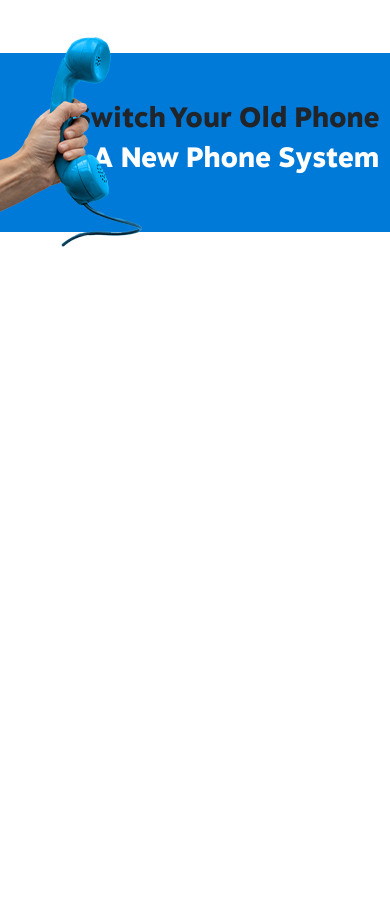
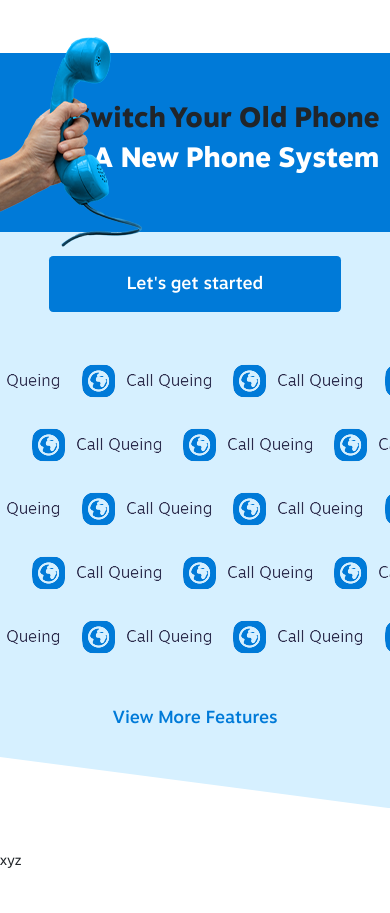
Before and after one commit to tomi0505/wb1, a website built with webpack: page src/index.html in a window 390 px wide. Shown: the part 3350-4263 px from the top of the page. Before the commit the page ends 3597 px from the top, so only its background shows below. Built offline with nearby package versions, Linux system fonts and the light colour scheme.

Commit message:
cta-b OK

```diff
--- a/src/index.html
+++ b/src/index.html
@@ -128,7 +128,7 @@
 				</div>
 			</div>
 		</section>
-		<section class="position-relative mt-lg-5 py-5 phone-promo-b">
+		<section class="position-relative mt-lg-5 py-5 mx-auto mb-3 mb-lg-0 phone-promo-b">
 			<div class="container">
 				<div class="row">
 					<div class="col-12 col-lg-8 mx-lg-auto">
@@ -149,6 +149,14 @@
 				<img src="./public/images/cta-phone-big.png" alt="cta phone">
 			</picture>
 		</section>
+		<div class="overflow-hidden cta-b">
+			<button class="rounded-3 d-block position-relative mx-auto w-75 mb-5 d-lg-none btn-mc-6-b btn-mc-6-b--small">Let's get started</button>
+			<img src="./public/images/bg.png" class="img-fluid d-none d-lg-block" alt="let's get started">
+			<div class="d-lg-none img-bg-container-b"></div>
+			<button class="rounded-3 d-block position-relative mx-auto bg-transparent w-75 mb-5 d-lg-none btn-mc-6-b btn-mc-6-b--smaller">View More Features</button>
+		</div>
+		<button class="rounded-3 position-relative mx-auto d-none d-lg-block btn-mc-6-b">Let's get started</button>
+		<section class="py-5">xyz</section>
 	</main>
 </body>
 </html>
--- a/src/scss/components/custom-bootstrap.scss
+++ b/src/scss/components/custom-bootstrap.scss
@@ -3,7 +3,8 @@
 
 $custom-colors: (
   "mc-1": $mc-1,
-  "white-b": $white
+  "mc-6": $mc-6,
+  "white-b": $white,
 );
 
 $theme-colors: map-merge($theme-colors, $custom-colors);
--- a/src/scss/components/helpers.scss
+++ b/src/scss/components/helpers.scss
@@ -56,6 +56,28 @@
   }
 }
 
+.btn-mc-6-b {
+  margin-top: -60px;
+  padding: 15px 45px;
+  @include font(36);
+  color: $white;
+  border: 0;
+  background-color: $mc-5;
+  z-index: 1;
+
+  &--small {
+    @include font(20);
+    font-family: 'motiva_sansmedium';
+  }
+
+  &--smaller {
+    color: $mc-5;
+    @include font(20);
+    font-family: 'motiva_sansmedium';
+    top: 80px;
+  }
+}
+
 .container-medium-b {
   margin-left: auto;
   margin-right: auto;
--- a/src/scss/components/vars.scss
+++ b/src/scss/components/vars.scss
@@ -6,5 +6,6 @@ $mc-2: #84499a;
 $mc-3: #f49b92;
 $mc-4: #232649;
 $mc-5: #007ad8;
+$mc-6: #d6f0ff;
 
 $gr-1: linear-gradient(to right, $mc-2, $mc-3);
--- a/src/scss/custom.scss
+++ b/src/scss/custom.scss
@@ -136,7 +136,9 @@ body {
 }
 
 .phone-promo-b {
+  max-width: 1200px;
   background-color: $mc-5;
+  z-index: 1;
 
   &__title {
     @include font(60);
@@ -147,3 +149,15 @@ body {
     }
   }
 }
+
+.cta-b {
+  margin-top: -170px;
+  padding: 240px 0 100px;
+  background-color: $mc-6;
+  clip-path: polygon(0 0, 100% 0, 100% 100%, 0 93%);
+}
+
+.img-bg-container-b {
+  min-height: 316px;
+  background-image: url('../public/images/bg-mobile.png');
+}
```
Also changed, not shown: src/public/images/bg-mobile.png (added), src/public/images/bg.png (added).
